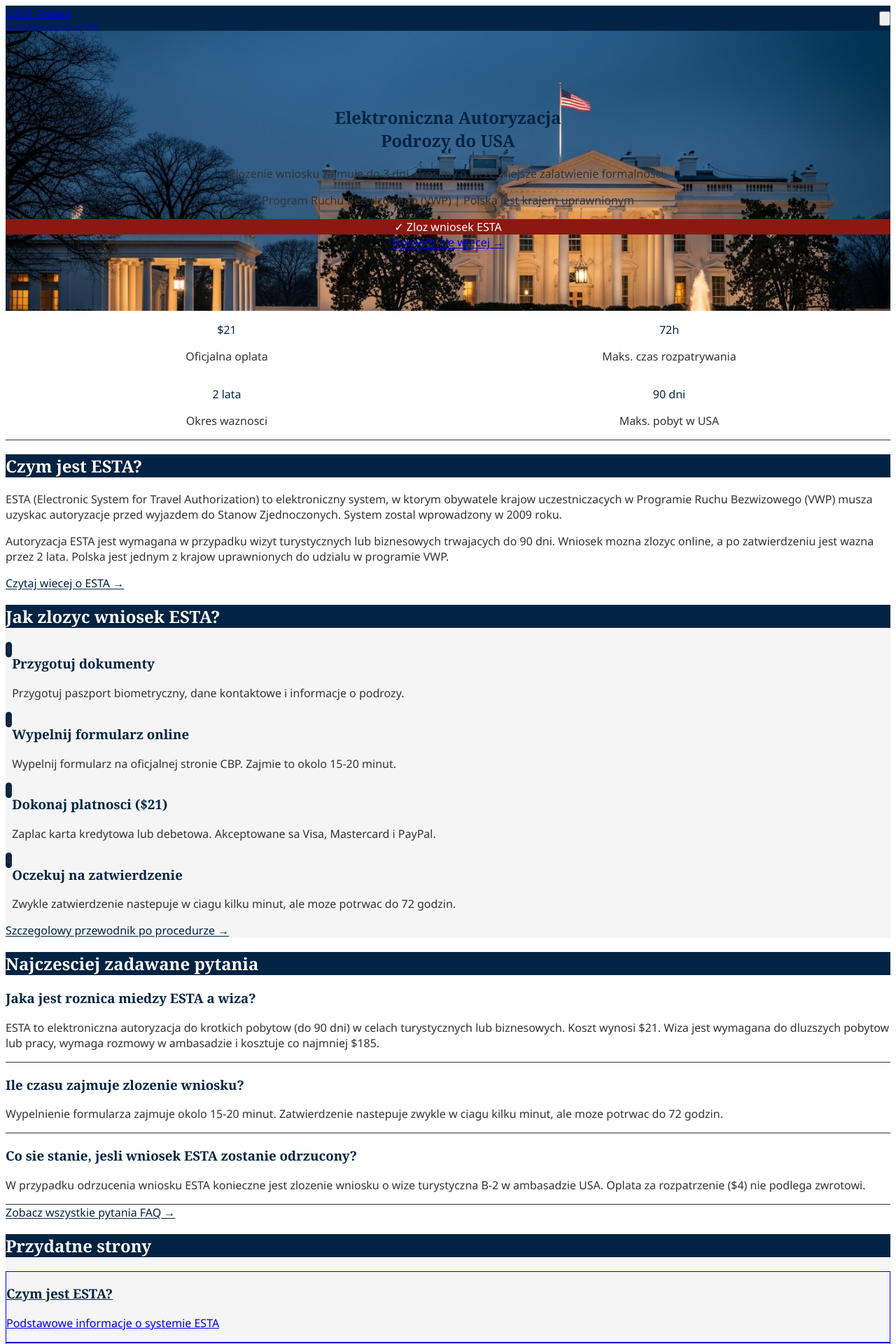
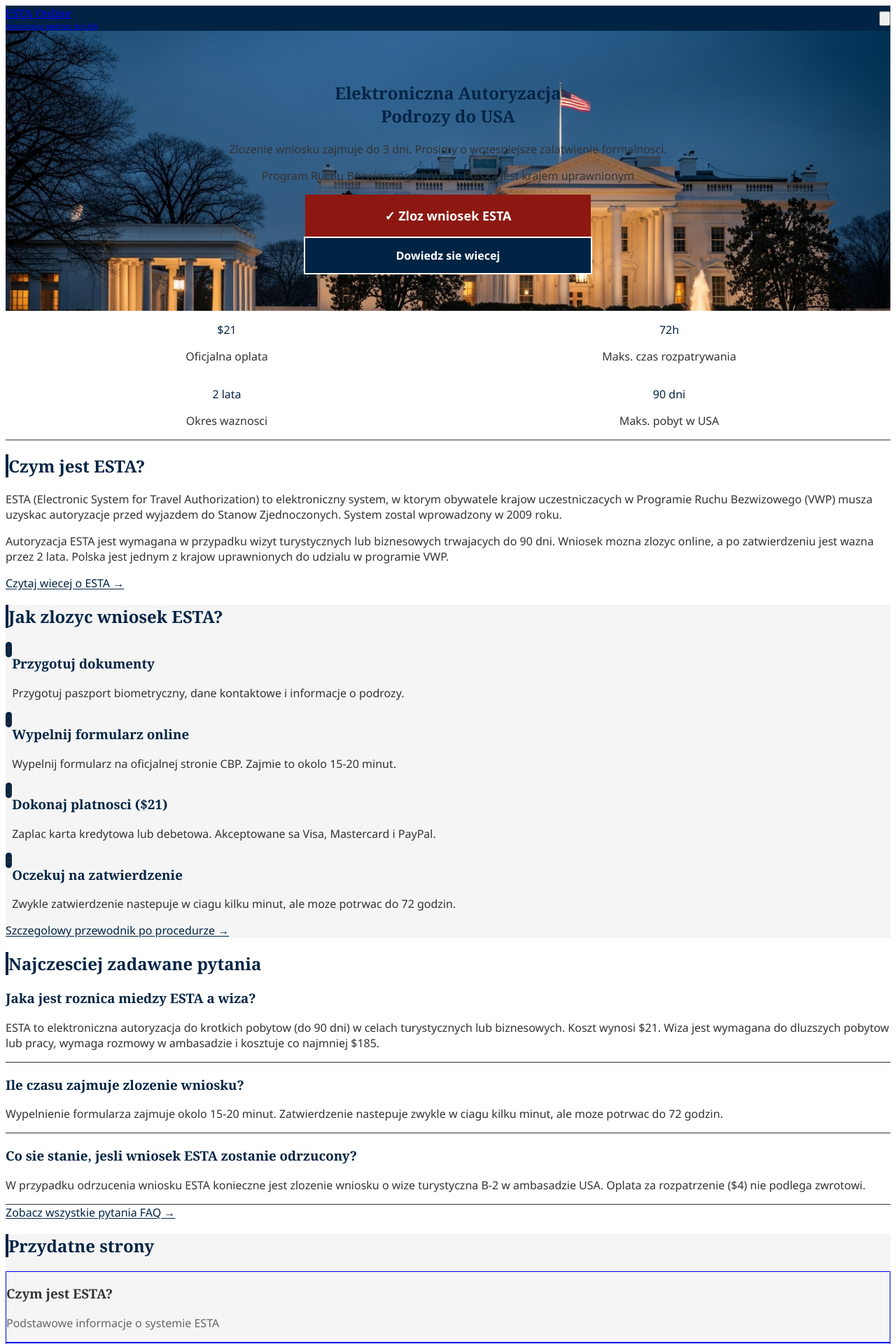
Before and after one commit to mediaxsaburoai0818-design/esta-travel-auth-site, a Next.js app: page / in a window 1280 px wide. Shown: the top 1920 px of the page at 70% size. Built offline with nearby package versions, Linux system fonts and the light colour scheme.

Commit message:
UI fixes: button size/style, heading gray bg, footer white text, link colors

```diff
--- a/app/globals.css
+++ b/app/globals.css
@@ -48,14 +48,14 @@ html {
 
 /* Heading band for section H2s on content pages */
 .heading-band {
-  background-color: #022444;
-  color: white !important;
+  background-color: #f3f4f6;
+  color: #022444 !important;
   padding: 1rem 1.5rem;
   font-weight: bold;
   font-size: 1.125rem;
   line-height: 1.4;
   word-break: break-word;
-  text-shadow: 0 1px 2px rgba(0,0,0,0.3);
+  border-left: 4px solid #022444;
 }
 @media (max-width: 767px) {
   .heading-band {
--- a/app/page.tsx
+++ b/app/page.tsx
@@ -31,19 +31,20 @@ export default function Home() {
             <p className="text-xs md:text-sm mb-6 md:mb-8 text-gray-200 drop-shadow">
               Program Ruchu Bezwizowego (VWP) | Polska jest krajem uprawnionym
             </p>
-            <div className="flex flex-col gap-4 items-center mt-2">
+            <div className="flex flex-col gap-3 items-center mt-2 w-full" style={{ maxWidth: "360px", margin: "0 auto" }}>
               <Link
                 href="/apply/"
-                className="block w-full max-w-md bg-[#8d1812] hover:bg-[#6d120e] rounded-lg py-5 px-6 text-center transition shadow-lg"
-                style={{ color: "white", textDecoration: "none" }}
+                className="block w-full rounded bg-[#8d1812] hover:bg-[#6d120e] transition shadow-lg text-center"
+                style={{ color: "white", textDecoration: "none", padding: "18px 24px" }}
               >
-                <span className="text-white text-lg font-bold no-underline" style={{ color: "white" }}>&#10003; Zloz wniosek ESTA</span>
+                <span style={{ color: "white", fontSize: "18px", fontWeight: "bold" }}>&#10003; Zloz wniosek ESTA</span>
               </Link>
               <Link
                 href="/esta-info/what-is-esta/"
-                className="text-gray-200 hover:text-white text-sm underline underline-offset-2 transition"
+                className="block w-full rounded text-center transition"
+                style={{ color: "white", textDecoration: "none", padding: "14px 24px", border: "2px solid white", backgroundColor: "#022444" }}
               >
-                Dowiedz sie wiecej &rarr;
+                <span style={{ color: "white", fontSize: "16px", fontWeight: "bold" }}>Dowiedz sie wiecej</span>
               </Link>
             </div>
           </div>
@@ -82,7 +83,7 @@ export default function Home() {
       {/* ESTA overview */}
       <section className="py-16 bg-white">
         <div className="max-w-3xl mx-auto px-4">
-          <h2 className="bg-[#022444] text-white py-4 px-6 text-lg sm:text-xl md:text-2xl font-bold leading-snug mb-6" style={{ color: "white", textShadow: "0 1px 2px rgba(0,0,0,0.3)" }}>
+          <h2 className="bg-gray-100 text-[#022444] py-4 px-6 text-lg sm:text-xl md:text-2xl font-bold leading-snug border-l-4 border-[#022444] mb-6">
             Czym jest ESTA?
           </h2>
           <p className="text-gray-600 mb-4 leading-relaxed">
@@ -109,7 +110,7 @@ export default function Home() {
       {/* Application steps */}
       <section className="py-16 bg-[#F5F5F5]">
         <div className="max-w-3xl mx-auto px-4">
-          <h2 className="bg-[#022444] text-white py-4 px-6 text-lg sm:text-xl md:text-2xl font-bold leading-snug mb-8" style={{ color: "white", textShadow: "0 1px 2px rgba(0,0,0,0.3)" }}>
+          <h2 className="bg-gray-100 text-[#022444] py-4 px-6 text-lg sm:text-xl md:text-2xl font-bold leading-snug border-l-4 border-[#022444] mb-8">
             Jak zlozyc wniosek ESTA?
           </h2>
 
@@ -189,7 +190,7 @@ export default function Home() {
       {/* FAQ preview */}
       <section className="py-16 bg-white">
         <div className="max-w-3xl mx-auto px-4">
-          <h2 className="bg-[#022444] text-white py-4 px-6 text-lg sm:text-xl md:text-2xl font-bold leading-snug mb-8" style={{ color: "white", textShadow: "0 1px 2px rgba(0,0,0,0.3)" }}>
+          <h2 className="bg-gray-100 text-[#022444] py-4 px-6 text-lg sm:text-xl md:text-2xl font-bold leading-snug border-l-4 border-[#022444] mb-8">
             Najczesciej zadawane pytania
           </h2>
 
@@ -243,7 +244,7 @@ export default function Home() {
       {/* Related pages */}
       <section className="py-16 bg-[#F5F5F5]">
         <div className="max-w-3xl mx-auto px-4">
-          <h2 className="bg-[#022444] text-white py-4 px-6 text-lg sm:text-xl md:text-2xl font-bold leading-snug mb-8" style={{ color: "white", textShadow: "0 1px 2px rgba(0,0,0,0.3)" }}>
+          <h2 className="bg-gray-100 text-[#022444] py-4 px-6 text-lg sm:text-xl md:text-2xl font-bold leading-snug border-l-4 border-[#022444] mb-8">
             Przydatne strony
           </h2>
 
@@ -284,11 +285,12 @@ export default function Home() {
                 key={item.href}
                 href={item.href}
                 className="block bg-white border border-gray-200 rounded p-4 hover:border-[#022444] transition"
+                style={{ textDecoration: "none" }}
               >
-                <h3 className="font-bold text-[#022444] text-sm mb-1">
+                <h3 className="text-sm mb-1" style={{ color: "#333", fontWeight: "bold" }}>
                   {item.title}
                 </h3>
-                <p className="text-gray-500 text-xs">{item.desc}</p>
+                <p className="text-xs" style={{ color: "#666" }}>{item.desc}</p>
               </Link>
             ))}
           </div>
--- a/components/Header.tsx
+++ b/components/Header.tsx
@@ -39,7 +39,7 @@ export default function Header() {
             >
               ESTA Online
             </span>
-            <span className="text-[10px] md:text-xs text-gray-300 tracking-wider">
+            <span className="text-[10px] md:text-xs text-gray-100 tracking-wider">
               Autoryzacja podrozy do USA
             </span>
           </Link>
```
Also changed, not shown: components/Footer.tsx (+17 -17 lines).
